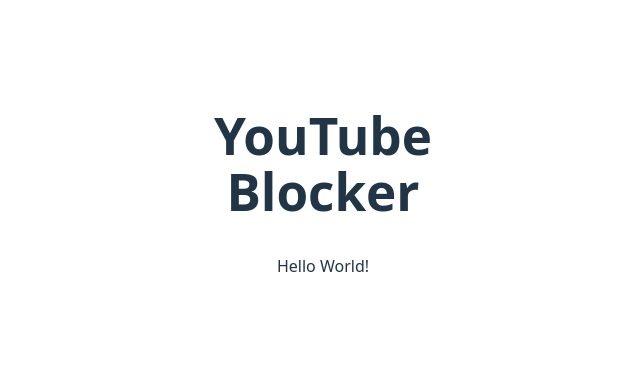
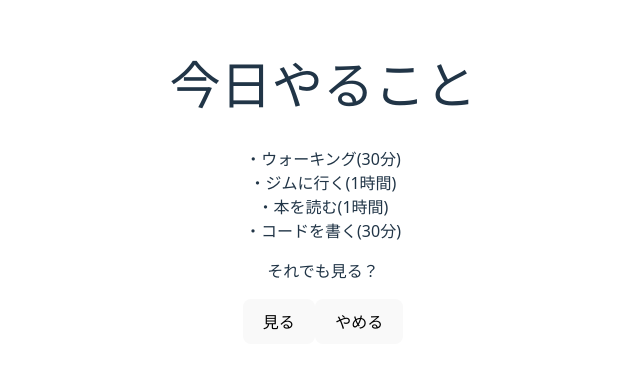
Before and after one commit to HirokiTsurunaga/youtube-blocker, a React (Vite) app: page / in a window 1280 px wide. Shown: the part 217-586 px from the top of the page, without its empty margins (317-957 px from the left). Built offline with nearby package versions, Linux system fonts and the light colour scheme.

Commit message:
Add UI and button functionality

```diff
--- a/src/App.tsx
+++ b/src/App.tsx
@@ -1,10 +1,32 @@
 import './App.css'
 
 function App() {
+  // ボタンの動作もここ
+  const handleWatch = () => {
+    window.close();
+  };
+
+  const handleCancel = () => {
+    chrome.tabs.query({ active: true, currentWindow: true }, (tabs: any) => {
+      if (tabs[0]?.id) {
+        chrome.tabs.remove(tabs[0].id);
+      }
+    });
+  };
+
+  // UIもここ
   return (
-    <div style={{ width: '300px', padding: '20px' }}>
-      <h1>YouTube Blocker</h1>
-      <p>Hello World!</p>
+    <div style={{ width: '400px', padding: '30px' }}>
+      <h1>今日やること</h1>
+      <ul style={{ listStyle: 'none', padding: 0 }}>
+        <li>・ウォーキング(30分)</li>
+        <li>・ジムに行く(1時間)</li>
+        <li>・本を読む(1時間)</li>
+        <li>・コードを書く(30分)</li>
+      </ul>
+      <p>それでも見る？</p>
+      <button onClick={handleWatch}>見る</button>
+      <button onClick={handleCancel}>やめる</button>
     </div>
   )
 }
```
